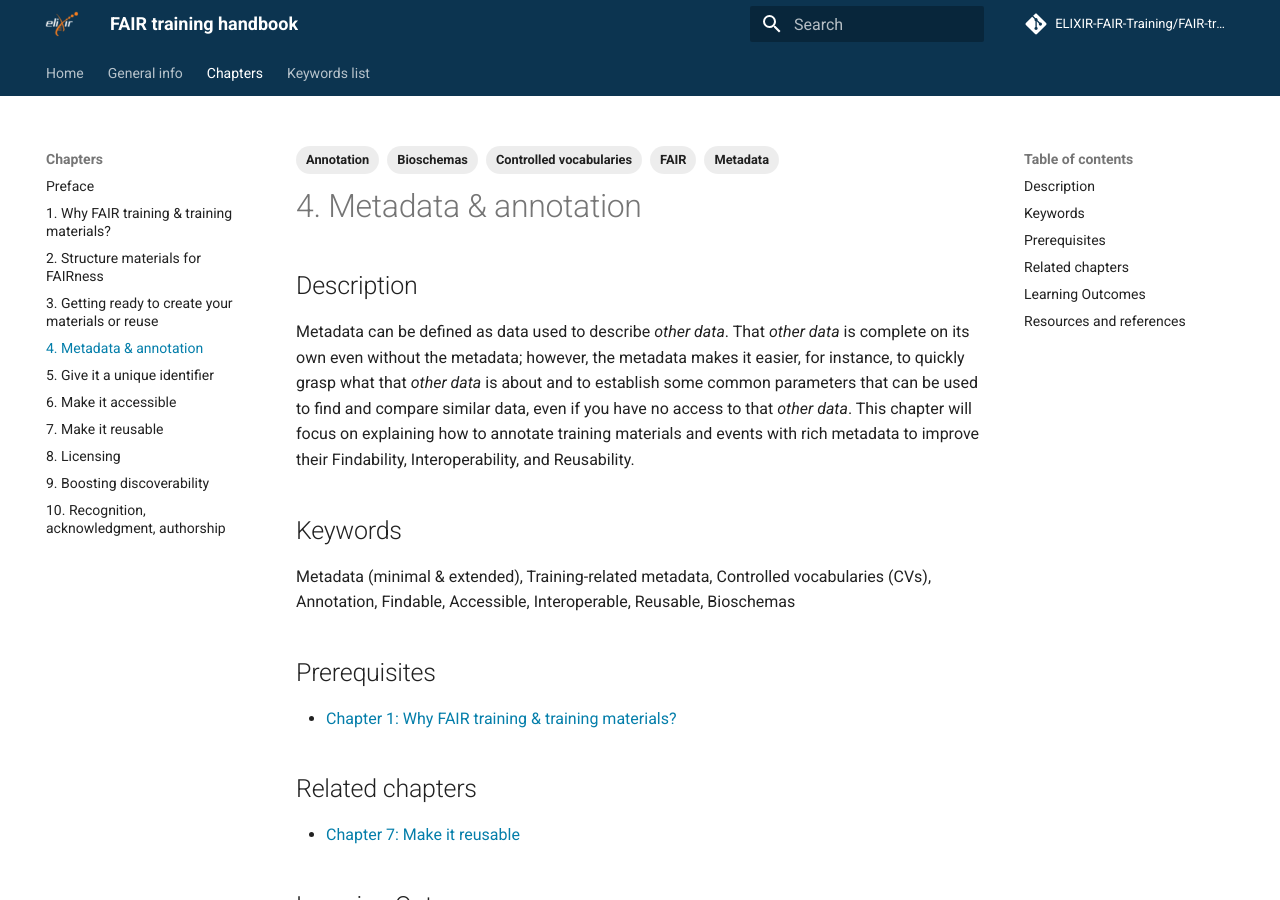
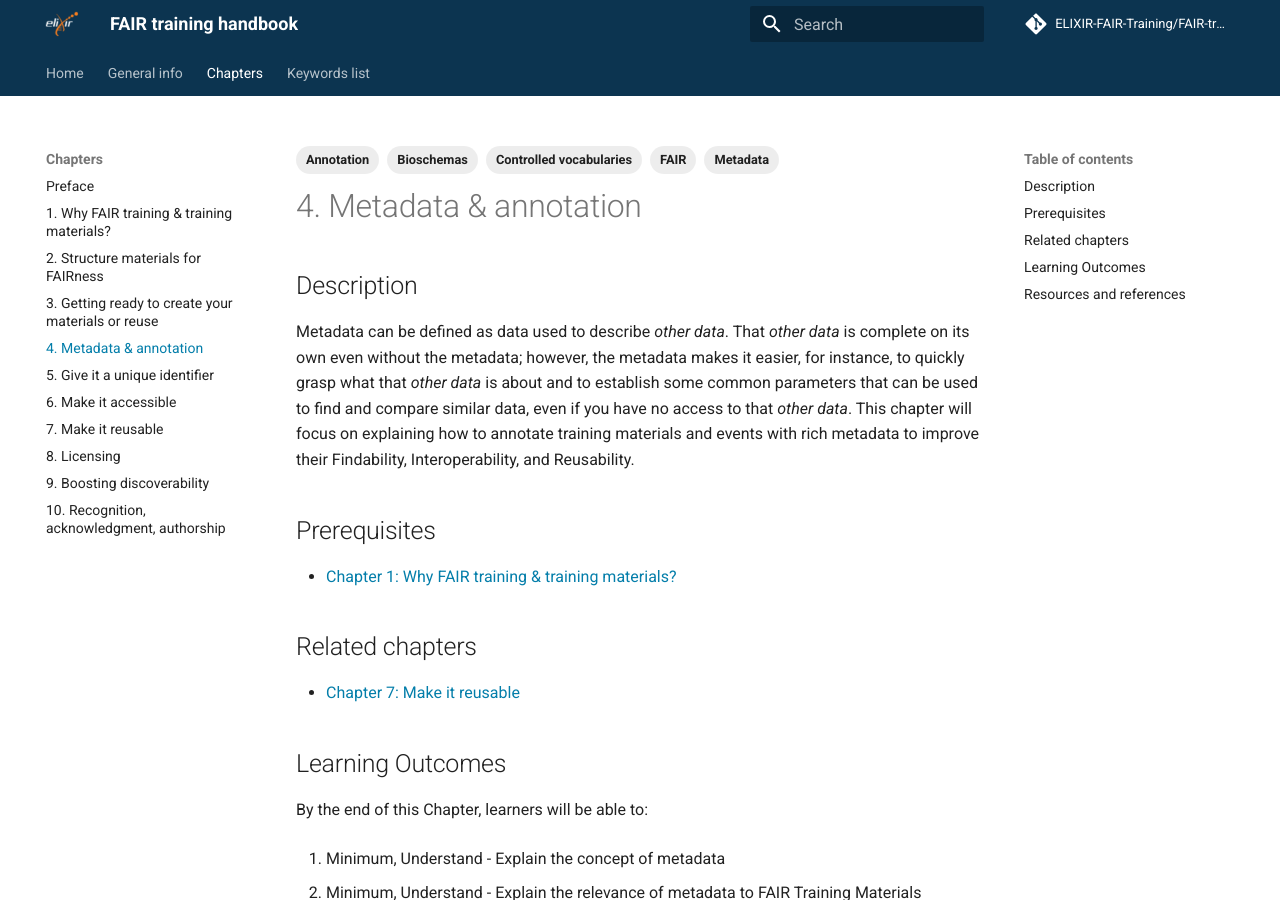
Before and after one commit to elixir-europe-training/ELIXIR-TrP-FAIR-training-handbook, an MkDocs documentation site: the page built from docs/chapters/chapter_04.md, in a window 1280 px wide and 900 px high. Built offline with MkDocs 1.6.1 and Material for MkDocs 9.7.7, drawn with Linux system fonts in a browser that asks for light colours; comment, search, counter and statistics services are not loaded.

Commit message:
removed keywords (since they are in tags)

```diff
--- a/docs/chapters/chapter_04.md
+++ b/docs/chapters/chapter_04.md
@@ -9,8 +9,6 @@ tags:
 
 ## Description
 Metadata can be defined as data used to describe _other data_. That _other data_ is complete on its own even without the metadata; however, the metadata makes it easier, for instance, to quickly grasp what that _other data_ is about and to establish some common parameters that can be used to find and compare similar data, even if you have no access to that _other data_. This chapter will focus on explaining how to annotate training materials and events with rich metadata to improve their Findability, Interoperability, and Reusability.
-## Keywords
-Metadata (minimal & extended), Training-related metadata, Controlled vocabularies (CVs), Annotation, Findable, Accessible, Interoperable, Reusable, Bioschemas
 ## Prerequisites
 * [Chapter 1: Why FAIR training & training materials?](https://elixir-fair-training.github.io/FAIR-training-handbook/chapters/chapter_01/)
 ## Related chapters
```
